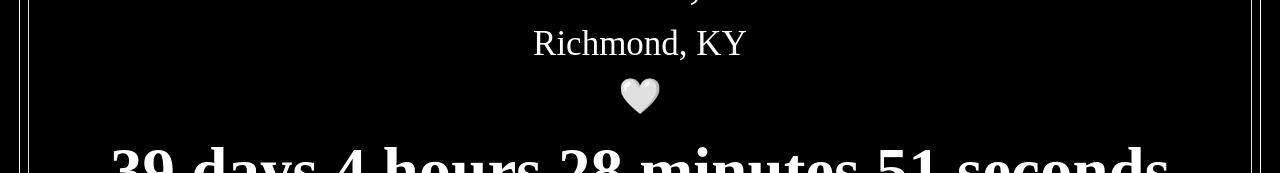
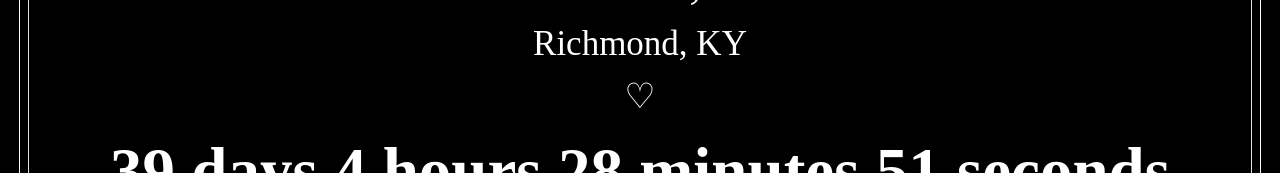
Before and after one commit to parkerdevs/jc-countdown, an Angular app: page / in a window 1280 px wide. Shown: the part 547-720 px from the top of the page. Built offline with nearby package versions, Linux system fonts and the light colour scheme; a web font is replaced by a local one.

Commit message:
changed heart to html version

```diff
--- a/src/app/app.component.html
+++ b/src/app/app.component.html
@@ -9,7 +9,7 @@
       <div class="">
         <div class="md">October 14, 2023</div>
         <div class="sm">Richmond, KY</div>
-        <div class="sm emoji">🤍</div>
+        <div class="sm emoji">&#9825;</div>
       </div>
       <app-countdown></app-countdown>
     </footer></div>
```
